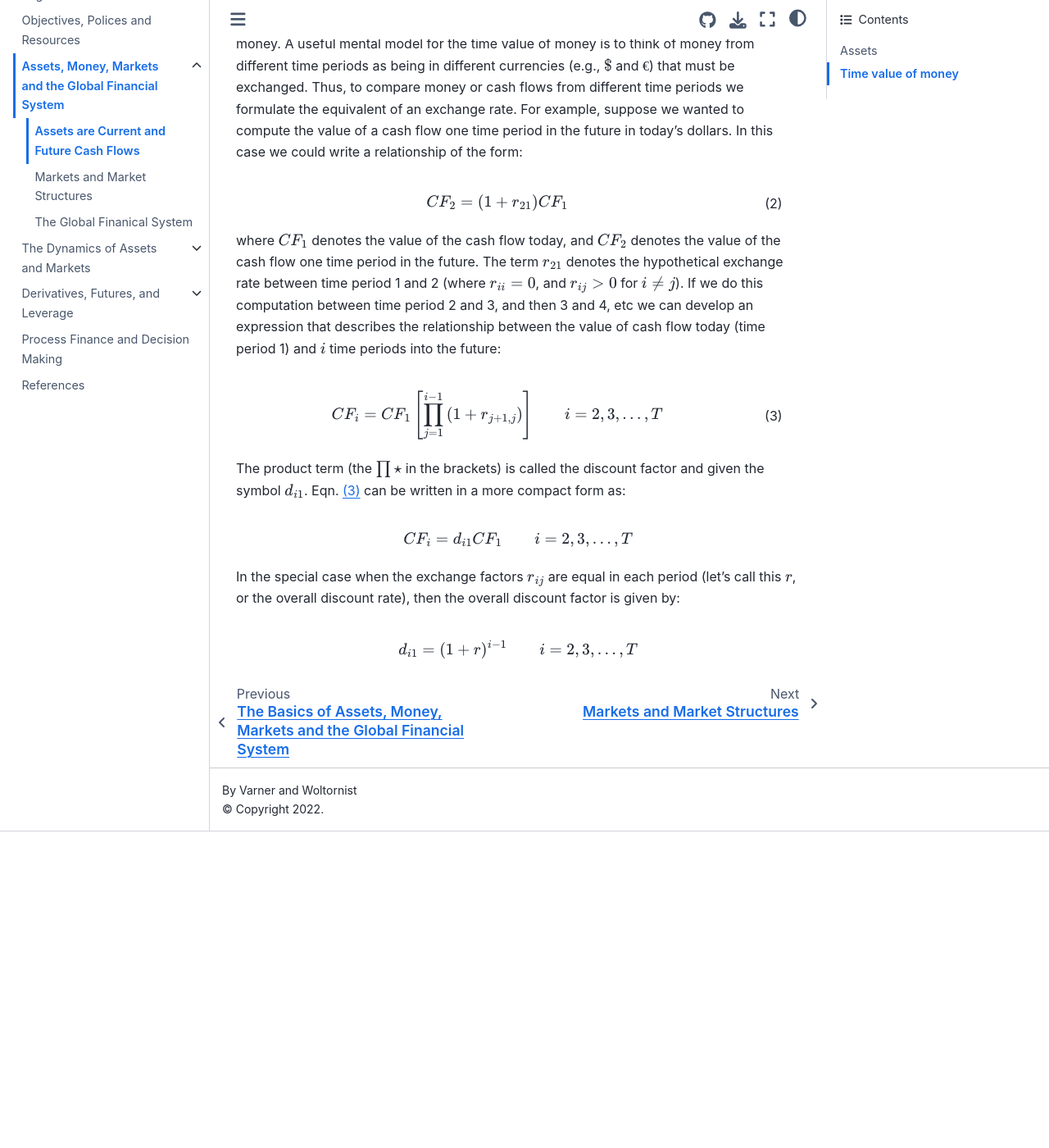
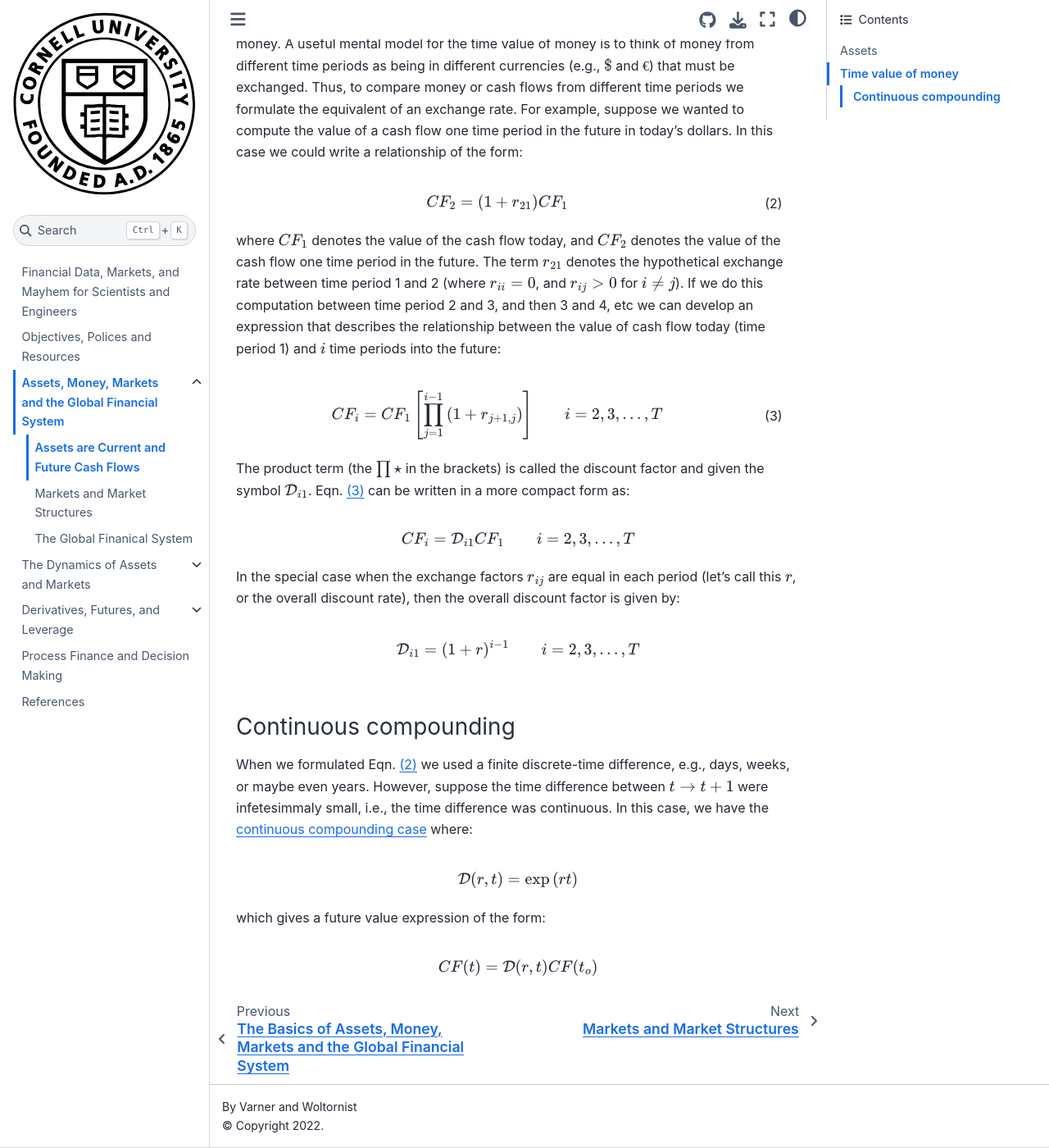
Before and after one commit to varnerlab/CHEME-5660-Markets-Mayhem-Book, a Jupyter Book: the page built from chapter-1-dir/assets.md, in a window 1280 px wide and 1400 px high, scrolled down 865 px. Shown: the whole window at 82% size. Built offline with Jupyter Book 1.0.4 settings and Sphinx 7.4.7 and the Sphinx Book theme 1.1.4, drawn with Linux system fonts in a browser that asks for light colours; pages that are not in the unit, such as notebooks, are missing from menus; before the commit the page ends 1879 px from its top, so only the background shows below that.

Commit message:
Update assets.md
working

````diff
--- a/chapter-1-dir/assets.md
+++ b/chapter-1-dir/assets.md
@@ -44,15 +44,28 @@
 CF_{i} = CF_{1}\left[\prod_{j=1}^{i-1}\left(1+r_{j+1,j}\right)\right]\qquad{i=2,3,\dots,T}
 ```
 
-The product term (the $\prod\star$ in the brackets) is called the discount factor and given the symbol $d_{i1}$.
+The product term (the $\prod\star$ in the brackets) is called the discount factor and given the symbol $\mathcal{D}_{i1}$.
 Eqn. {eq}`eq-cash-flow-multiple-period` can be written in a more compact form as:
 
 ```{math}
-	CF_{i} = d_{i1}CF_{1}\qquad{i=2,3,\dots,T}
+	CF_{i} = \mathcal{D}_{i1}CF_{1}\qquad{i=2,3,\dots,T}
 ```
 
 In the special case when the exchange factors $r_{ij}$ are equal in each period (let's call this $r$, or the overall discount rate), then the overall discount factor is given by:
 
 ```{math}
-	d_{i1} = (1+r)^{i-1}\qquad{i=2,3,\dots,T}
+\mathcal{D}_{i1} = (1+r)^{i-1}\qquad{i=2,3,\dots,T}
 ```
+
+### Continuous compounding
+When we formulated Eqn. {eq}`eq-cash-flow-1-period` we used a finite discrete-time difference, e.g., days, weeks, or maybe even years. However, suppose the time difference between $t\rightarrow{t+1}$ were infetesimmaly small, i.e., the time difference was continuous. In this case, we have the [continuous compounding case](https://www.investopedia.com/terms/c/continuouscompounding.asp) where:
+
+```{math}
+\mathcal{D}(r,t) = \exp\left(rt\right)
+```
+
+which gives a future value expression of the form:
+
+```{math}
+CF(t) = \mathcal{D}(r,t)CF(t_{o})
+```
````
